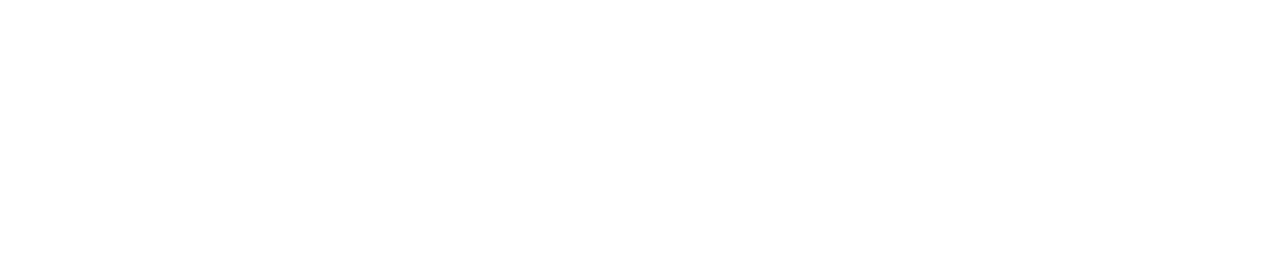
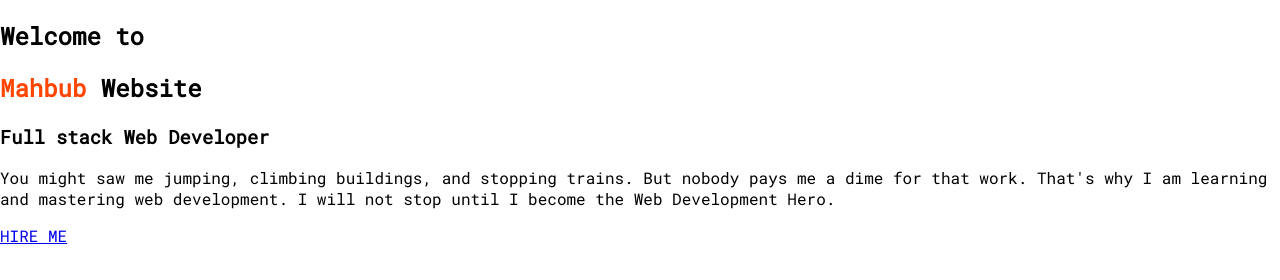
Before and after one commit to Mahabub2k1/developer-portfolio, a plain HTML site: page index.html in a window 1280 px wide. Drawn offline with Linux system fonts and the light colour scheme.

Commit message:
welcome section added

```diff
--- a/index.html
+++ b/index.html
@@ -1,13 +1,29 @@
 <!DOCTYPE html>
 <html lang="en">
+
 <head>
     <meta charset="UTF-8">
     <meta http-equiv="X-UA-Compatible" content="IE=edge">
     <meta name="viewport" content="width=device-width, initial-scale=1.0">
     <title>Mahbub Portfolio</title>
+    <link rel="preconnect" href="https://fonts.googleapis.com">
+    <link rel="preconnect" href="https://fonts.gstatic.com" crossorigin>
+    <link href="https://fonts.googleapis.com/css2?family=Roboto+Mono&display=swap" rel="stylesheet">
     <link rel="stylesheet" href="style.css">
 </head>
+
 <body>
+    <section>
+        <div>
+            <h1>Welcome to</h1>
+            <h1><span class="orange-color">Mahbub</span> Website</h1>
+            <h3>Full stack Web Developer</h3>
+            <p>You might saw me jumping, climbing buildings, and stopping trains. But nobody pays me a dime for that
+                work. That's why I am learning and mastering web development. I will not stop until I become the Web
+                Development Hero.</p>
+            <a href="#">HIRE ME</a>
+        </div>
+    </section>
+</body>
 
-</body>
 </html>
--- a/style.css
+++ b/style.css
@@ -0,0 +1,7 @@
+body{
+    margin: 0;
+    font-family: 'Roboto Mono', monospace;
+}
+.orange-color{
+    color: orangered;
+}
```
Also changed, not shown: images/dream-bg.png (added), images/exp-bg.png (added), images/my-bg.png (added), images/profile.png (added), images/profile2.png (added), images/top-banner.png (added).
